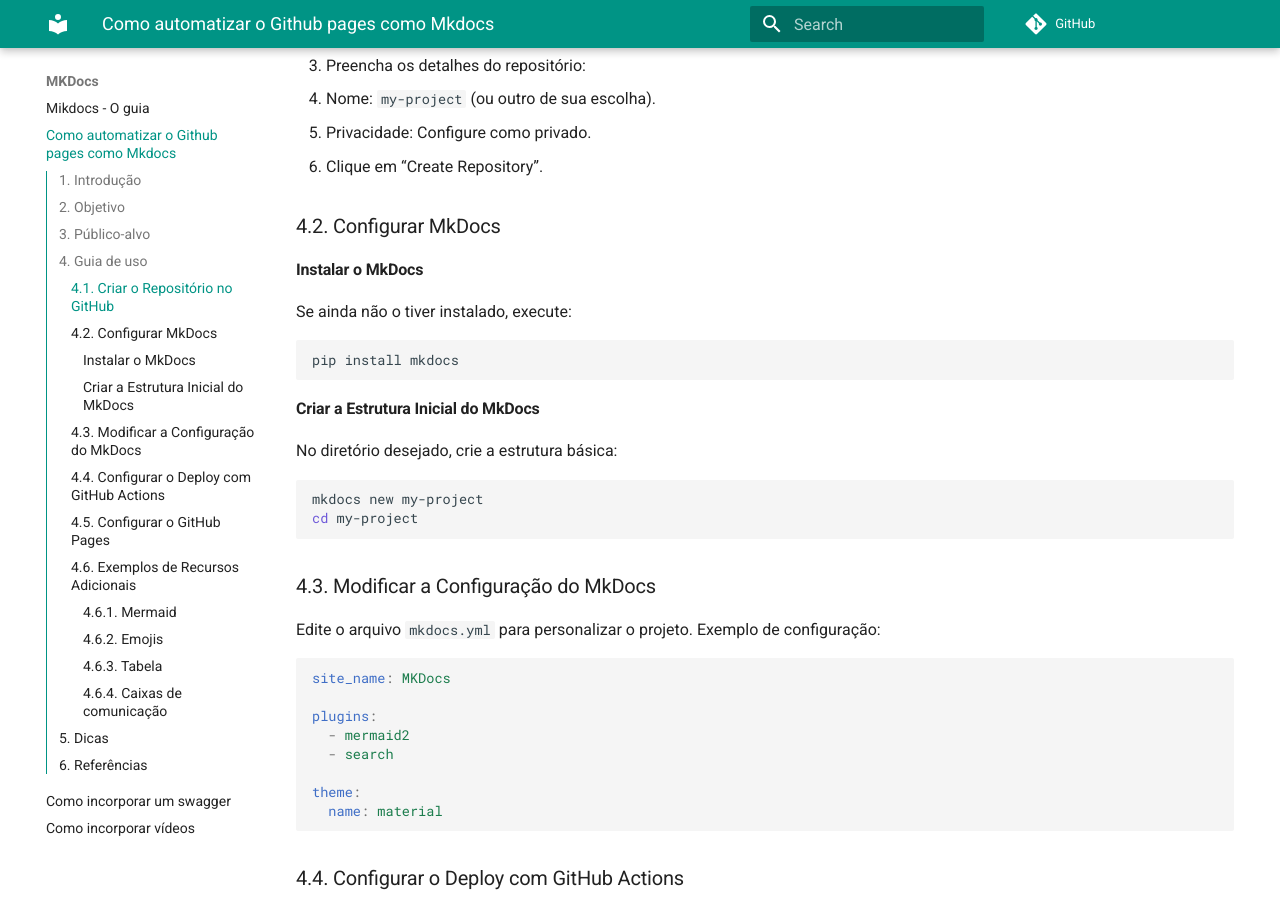
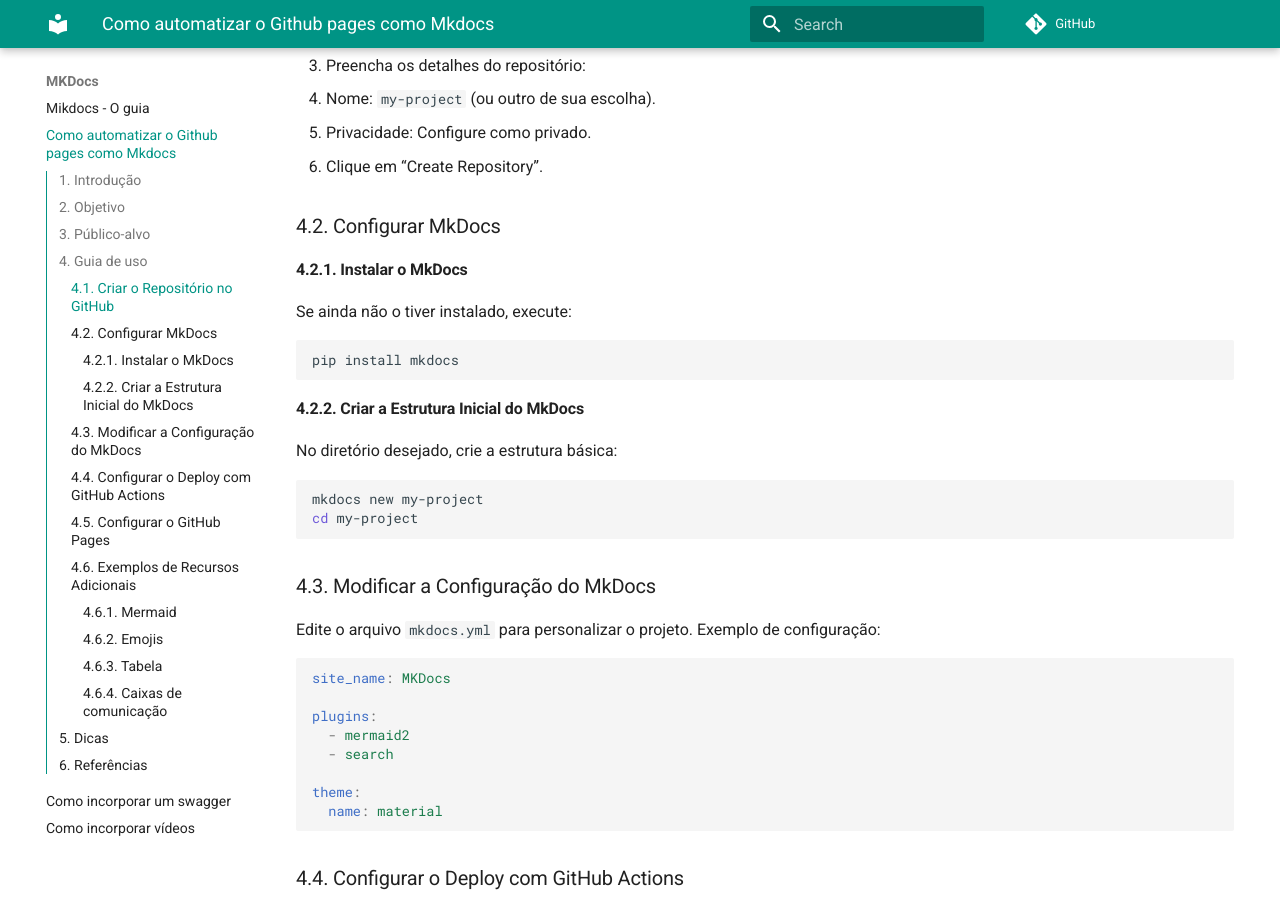
Before and after one commit to atalhox/mkdocs-githubpages, an MkDocs documentation site: the page built from docs/mkdocs-guide.md, in a window 1280 px wide and 900 px high, scrolled down 860 px. Built offline with MkDocs 1.6.1 and Material for MkDocs 9.7.7, drawn with Linux system fonts in a browser that asks for light colours; emoji names are drawn with the system emoji font; comment, search, counter and statistics services are not loaded.

Commit message:
Feat: add new stuff

````diff
--- a/docs/mkdocs-guide.md
+++ b/docs/mkdocs-guide.md
@@ -30,7 +30,7 @@
 
 ### 4.2. Configurar MkDocs
 
-#### Instalar o MkDocs
+#### 4.2.1. Instalar o MkDocs
 
 Se ainda não o tiver instalado, execute:
 
@@ -38,7 +38,7 @@
 pip install mkdocs
 ```
 
-#### Criar a Estrutura Inicial do MkDocs
+#### 4.2.2. Criar a Estrutura Inicial do MkDocs
 
 No diretório desejado, crie a estrutura básica:
 
````
Also changed, not shown: docs/swagger.md (+16 -11 lines).
